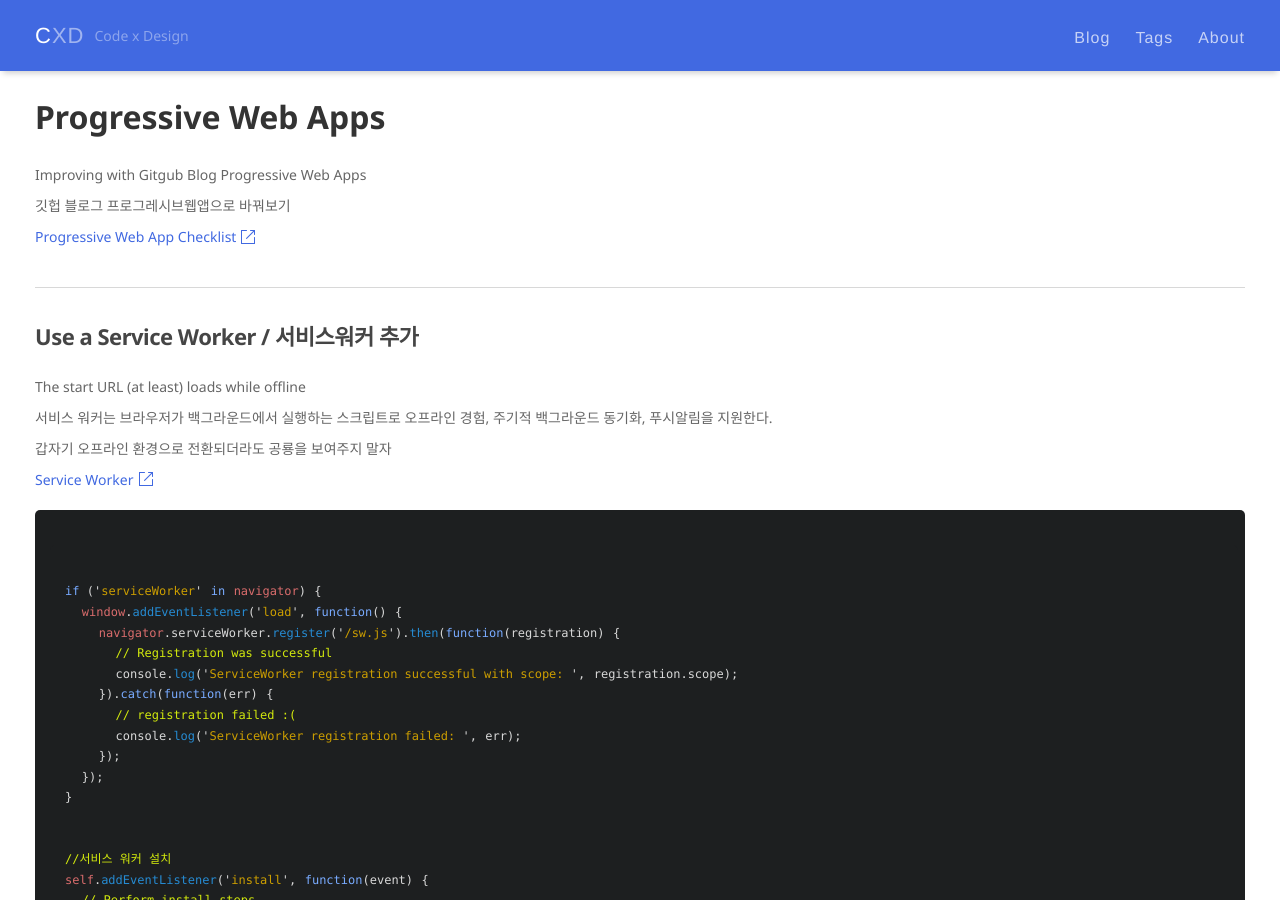
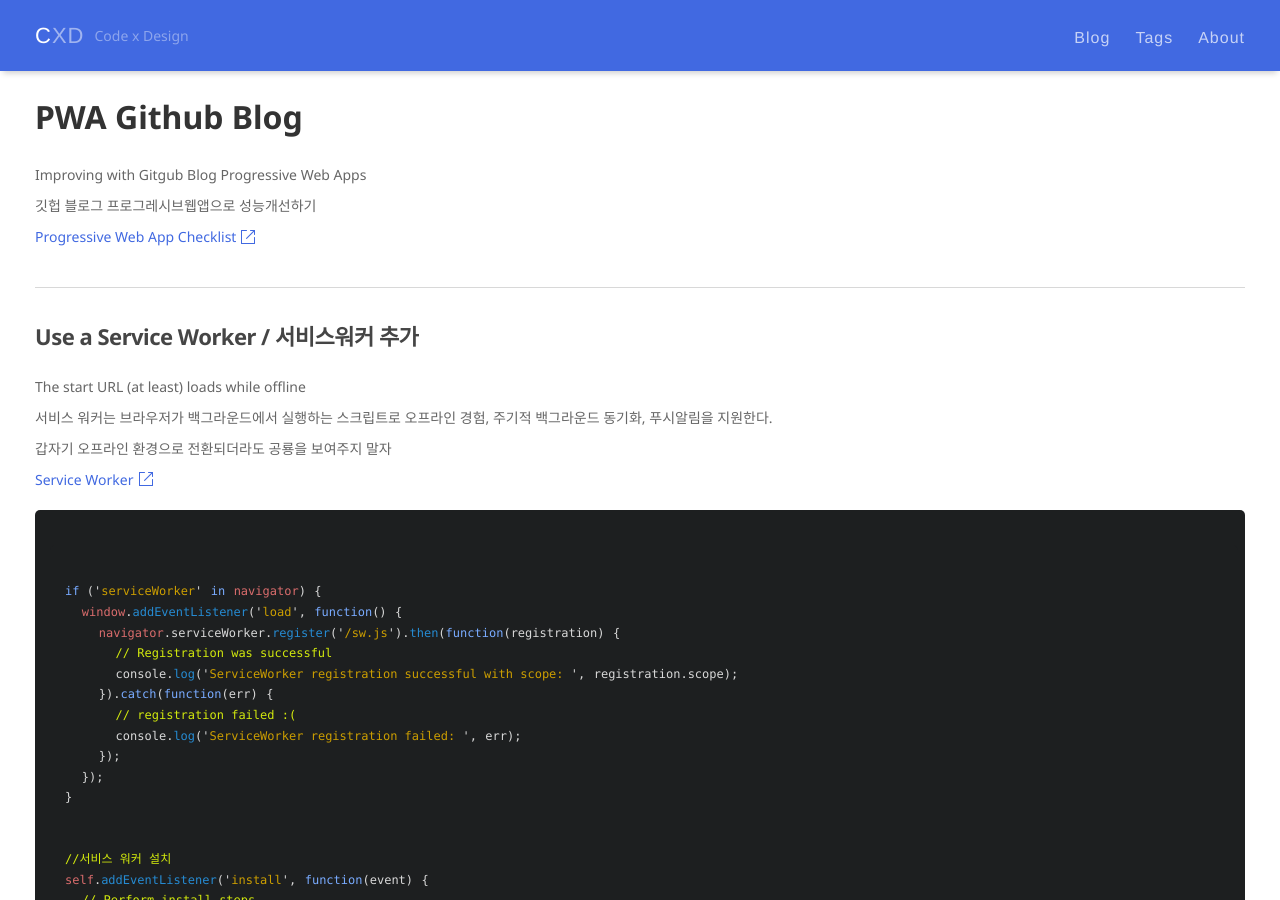
Before and after one commit to songssss/songssss.github.io, a Jekyll site: the page built from _posts/2017-05-14-pwablog.md, in a window 1280 px wide and 900 px high. Built offline with Jekyll 4.4.1, drawn with Linux system fonts in a browser that asks for light colours; comment, search, counter and statistics services are not loaded.

Commit message:
title edit

```diff
--- a/_posts/2017-05-14-pwablog.md
+++ b/_posts/2017-05-14-pwablog.md
@@ -1,16 +1,16 @@
 ---
 layout: post
-title: Progressive Web Apps
+title: PWA Github Blog
 tags:
 - pwa
-- amp
+- github
 published: true
 ---
 
 
 Improving with Gitgub Blog Progressive Web Apps
 
-깃헙 블로그 프로그레시브웹앱으로 바꿔보기
+깃헙 블로그 프로그레시브웹앱으로 성능개선하기
 
 
 
```
